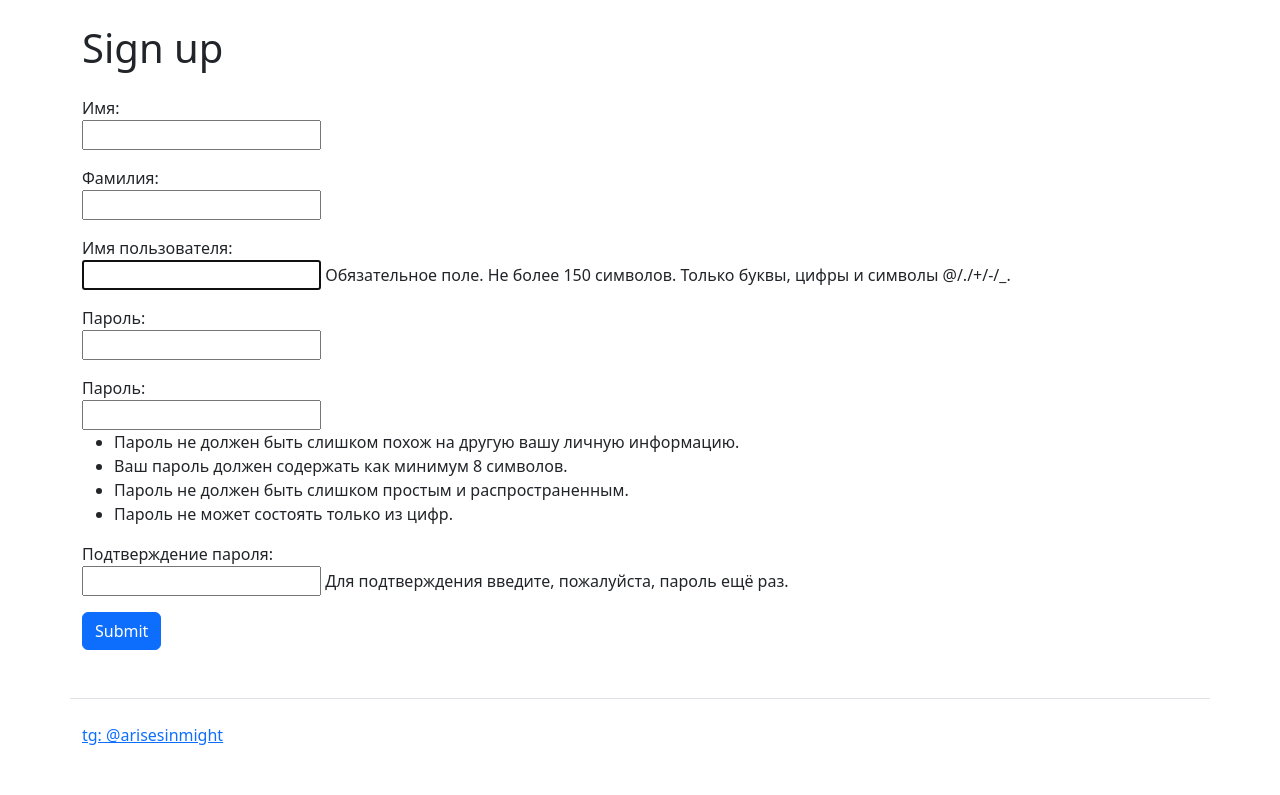
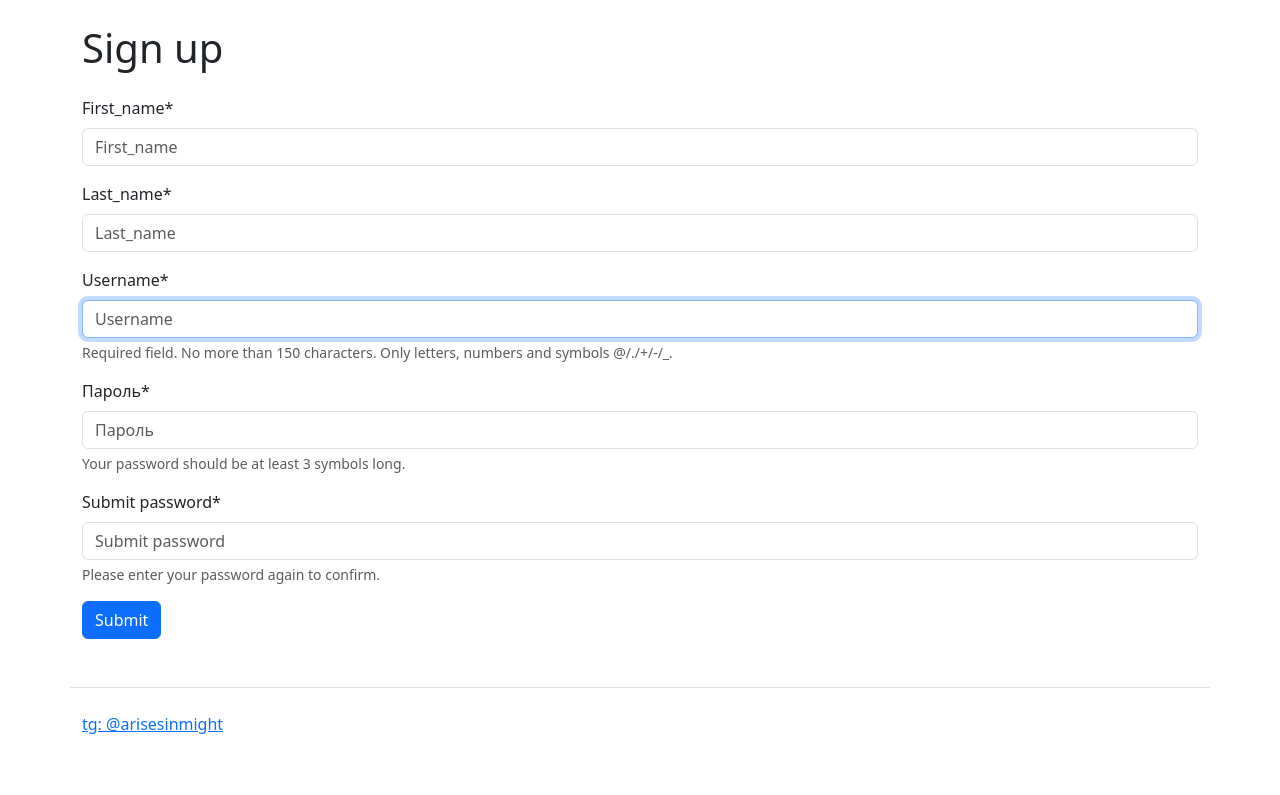
Before and after one commit to arisesinmight/python-project-52, a Django app: page /users/create/ in a window 1280 px wide. Shown: the part 56-851 px from the top of the page. After the commit the page ends 790 px from the top, so only its background shows below. Run offline with Django 5.2, Linux system fonts and the light colour scheme; some libraries are stand-ins or nearby versions.

Commit message:
nice user creation form

```diff
--- a/pyproject.toml
+++ b/pyproject.toml
@@ -12,6 +12,7 @@ dependencies = [
     "psycopg2-binary>=2.9.10",
     "uvicorn>=0.34.0",
     "whitenoise[brotli]>=6.8.2",
+    "crispy-bootstrap5>=2024.10",
 ]
 
 [dependency-groups]
--- a/task_manager/settings.py
+++ b/task_manager/settings.py
@@ -48,6 +48,8 @@ INSTALLED_APPS = [
     'django_extensions',
     'task_manager',
     'task_manager.users',
+    "crispy_forms",
+    "crispy_bootstrap5"
 
 ]
 
@@ -82,6 +84,9 @@ TEMPLATES = [
         },
     },
 ]
+CRISPY_ALLOWED_TEMPLATE_PACKS = "bootstrap5"
+
+CRISPY_TEMPLATE_PACK = "bootstrap5"
 
 WSGI_APPLICATION = 'task_manager.wsgi.application'
 
--- a/task_manager/templates/users/create.html
+++ b/task_manager/templates/users/create.html
@@ -2,21 +2,13 @@
 
 {% block content %}
 {% load i18n %}
+{% load crispy_forms_tags %}
 
 <h1 class="my-4">{% trans 'Sign up' %}</h1>
 
 <form action="{% url 'user_create' %}" method="post">
     {% csrf_token %}
-    {% for field in form %}
-        <div class="mb-3">
-            {{ field.label_tag }}
-            <br>
-            {{ field }}
-            {% if field.help_text %}
-                {{ field.help_text }}
-            {% endif %}
-        </div>
-    {% endfor %}
+    {{ form|crispy }}
     <input class="btn btn-primary" type="submit" value="{% trans 'Submit' %}">
 </form>
 
--- a/task_manager/users/forms.py
+++ b/task_manager/users/forms.py
@@ -1,8 +1,39 @@
 from django.contrib.auth.forms import UserCreationForm
 from task_manager.users.models import User
+from django import forms
+from django.utils.translation import gettext as _
 
 class SignUpForm(UserCreationForm):
+    first_name = forms.CharField(
+        label=_('First_name'),
+        widget=forms.TextInput(attrs={'placeholder': _('First_name')})
+    )
+    last_name = forms.CharField(
+        label=_('Last_name'),
+        widget=forms.TextInput(attrs={'placeholder': _('Last_name')})
+    )
+    username = forms.CharField(
+        label=_('Username'),
+        widget=forms.TextInput(attrs={'placeholder': _('Username')}),
+        help_text=_(
+            'Required field. No more than 150 characters. Only letters, numbers and symbols @/./+/-/_.'
+        )
+    )
+    password1 = forms.CharField(
+        label=_('Password'),
+        widget=forms.PasswordInput(attrs={'placeholder': _('Password')}),
+        help_text=_(
+            'Your password should be at least 3 symbols long.'
+        )
+    )
+    password2 = forms.CharField(
+        label=_('Submit password'),
+        widget=forms.PasswordInput(attrs={'placeholder': _('Submit password')}),
+        help_text=_(
+            'Please enter your password again to confirm.'
+        )
+    )
 
     class Meta:
         model = User
-        fields = ['first_name', 'last_name', 'username', 'password']
+        fields = ['first_name', 'last_name', 'username']
```
Also changed, not shown: task_manager/locale/ru_RU/LC_MESSAGES/django.po, 3 other files.
